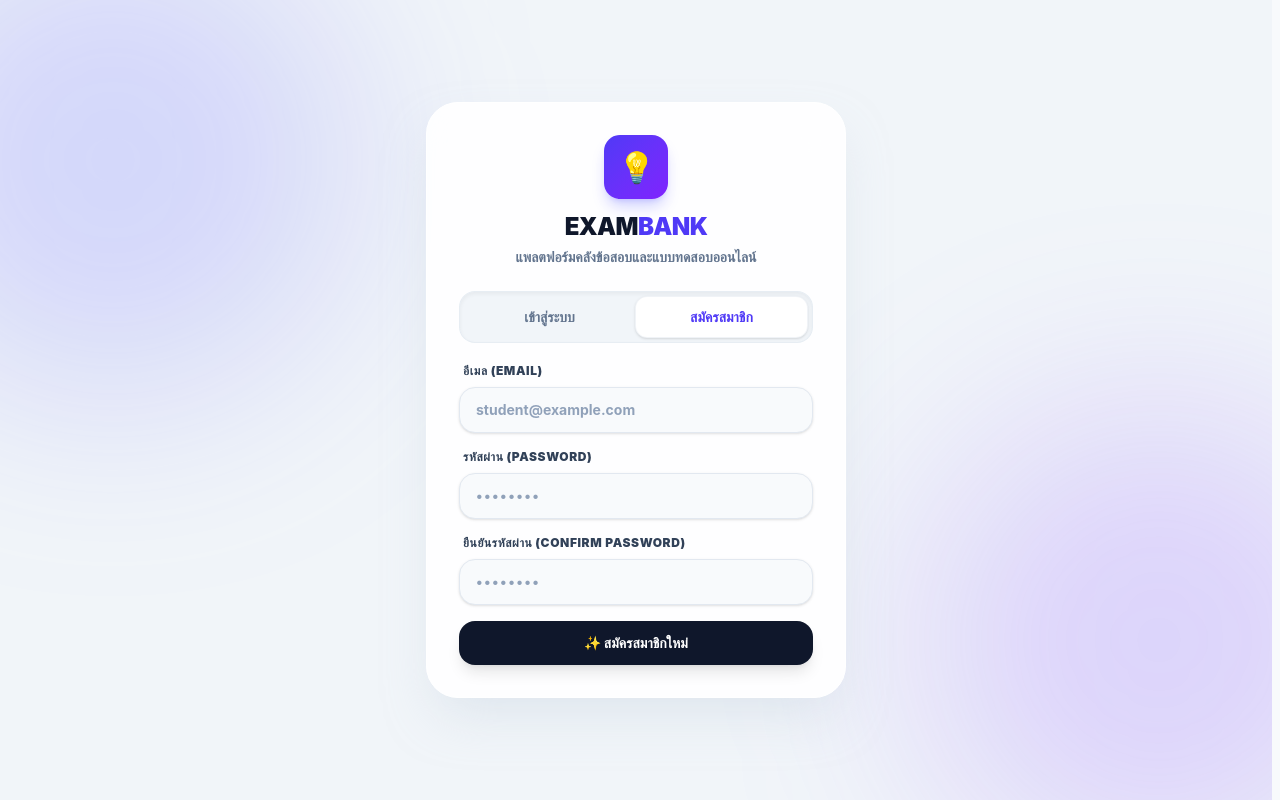
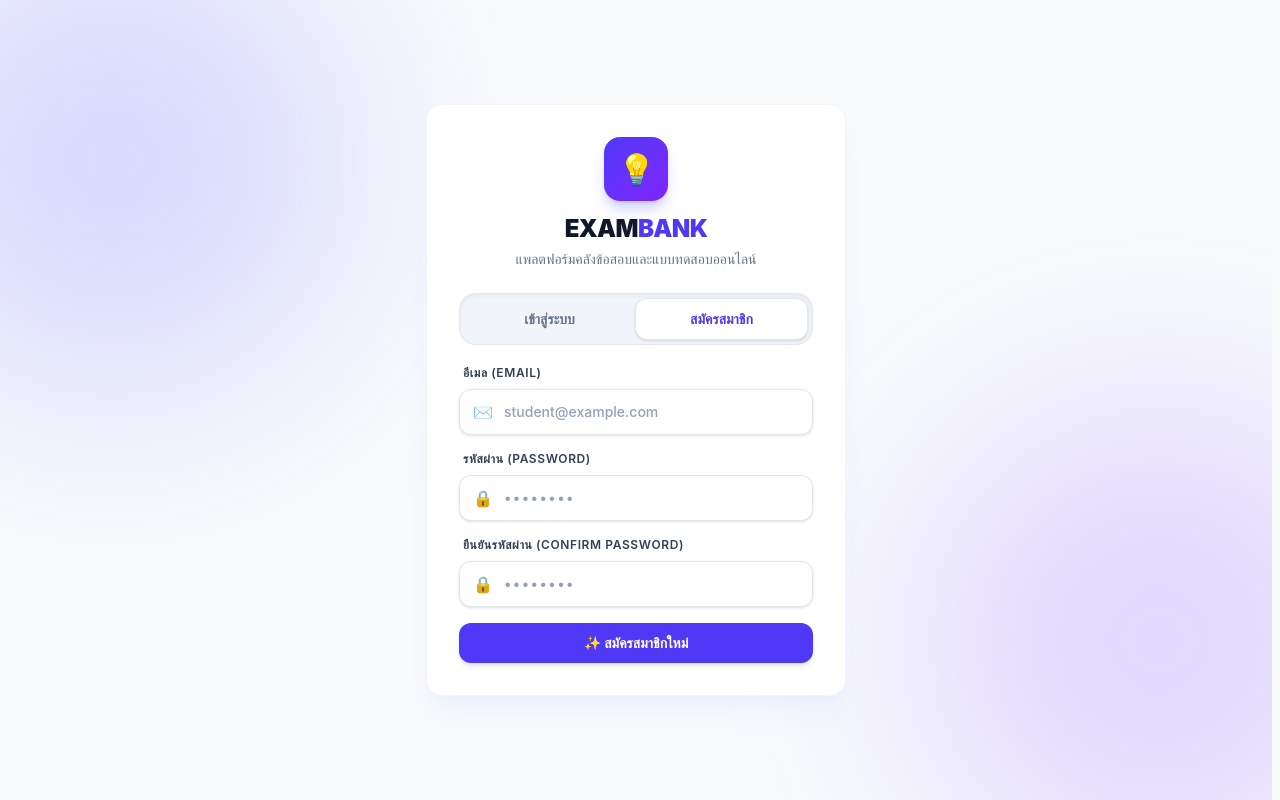
Before and after one commit to pornprompoh/Exam_website, a React (Vite) app in the folder exam-website/: page /login in a window 1280 px wide. Both pictures are taken after a click on the button "สมัครสมาชิก". Built offline with nearby package versions, Linux system fonts and the light colour scheme; no server answers.

Commit message:
แก้ไขหน้าล็อกอิน

```diff
--- a/exam-website/src/pages/auth/Login.jsx
+++ b/exam-website/src/pages/auth/Login.jsx
@@ -164,23 +164,23 @@
   }
 
   return (
-    <div className="h-dvh w-full bg-slate-100 flex items-center justify-center p-3 sm:p-5 selection:bg-indigo-500 selection:text-white relative overflow-hidden">
+    <div className="h-dvh w-full bg-slate-50 dark:bg-slate-950 flex items-center justify-center p-3 sm:p-5 selection:bg-indigo-500 selection:text-white relative overflow-hidden transition-colors duration-300">
 
       <div className="absolute top-[-10%] left-[-10%] w-[30rem] h-[30rem] bg-indigo-500/20 rounded-full blur-[100px] pointer-events-none" />
       <div className="absolute bottom-[-10%] right-[-10%] w-[30rem] h-[30rem] bg-violet-500/20 rounded-full blur-[100px] pointer-events-none" />
 
-      <div className="w-full max-w-[420px] max-h-full bg-white/90 backdrop-blur-xl rounded-[1.5rem] sm:rounded-[2rem] shadow-2xl shadow-slate-300/50 border border-white p-5 sm:p-8 relative z-10 animate-fadeIn">
+      <div className="w-full max-w-[420px] max-h-full bg-white dark:bg-slate-900 backdrop-blur-xl rounded-2xl shadow-xl shadow-indigo-100/40 dark:shadow-none border border-slate-100 dark:border-slate-800 p-5 sm:p-8 relative z-10 animate-fadeIn transition-colors duration-300">
 
         <div className="text-center mb-5 sm:mb-6">
           <div className="w-14 h-14 sm:w-16 sm:h-16 bg-gradient-to-br from-indigo-600 to-violet-600 text-white rounded-2xl flex items-center justify-center text-2xl sm:text-3xl shadow-lg shadow-indigo-500/30 mx-auto mb-3 hover:scale-105 transition-transform cursor-default">
             {activeTab === 'forgot' ? '🔐' : activeTab === 'update-password' ? '🔑' : '💡'}
           </div>
-          <h1 className="text-xl sm:text-2xl font-black text-slate-900 tracking-tight mb-1">
+          <h1 className="text-xl sm:text-2xl font-black text-slate-900 dark:text-white tracking-tight mb-1">
             {activeTab === 'forgot' ? 'กู้คืนรหัสผ่าน' : activeTab === 'update-password' ? 'ตั้งรหัสผ่านใหม่' : (
               <>EXAM<span className="text-indigo-600">BANK</span></>
             )}
           </h1>
-          <p className="text-[11px] sm:text-sm font-bold text-slate-500">
+          <p className="text-[11px] sm:text-sm font-medium text-slate-500 dark:text-slate-400">
             {activeTab === 'forgot'
               ? 'กรอกอีเมลของคุณเพื่อรับลิงก์ตั้งรหัสผ่านใหม่'
               : activeTab === 'update-password'
@@ -190,14 +190,14 @@
         </div>
 
         {activeTab !== 'forgot' && activeTab !== 'update-password' && (
-          <div className="flex p-1 bg-slate-100 rounded-2xl mb-5 border border-slate-200/60 shadow-inner">
+          <div className="flex p-1 bg-slate-100 dark:bg-slate-800/80 rounded-2xl mb-5 border border-slate-200 dark:border-slate-700 shadow-inner">
             <button
               type="button"
               onClick={() => handleTabChange('login')}
               className={`flex-1 py-2.5 text-xs sm:text-sm font-black rounded-xl transition-all cursor-pointer ${
                 activeTab === 'login'
-                  ? 'bg-white text-indigo-600 shadow-sm border border-slate-200/50'
-                  : 'text-slate-500 hover:text-slate-700 hover:bg-slate-200/50'
+                  ? 'bg-white dark:bg-slate-700 text-indigo-600 dark:text-indigo-300 shadow-sm border border-slate-200 dark:border-slate-600'
+                  : 'text-slate-500 dark:text-slate-400 hover:text-slate-700 dark:hover:text-slate-200 hover:bg-slate-200/50 dark:hover:bg-slate-700/50'
               }`}
             >
               เข้าสู่ระบบ
@@ -207,8 +207,8 @@
               onClick={() => handleTabChange('register')}
               className={`flex-1 py-2.5 text-xs sm:text-sm font-black rounded-xl transition-all cursor-pointer ${
                 activeTab === 'register'
-                  ? 'bg-white text-indigo-600 shadow-sm border border-slate-200/50'
-                  : 'text-slate-500 hover:text-slate-700 hover:bg-slate-200/50'
+                  ? 'bg-white dark:bg-slate-700 text-indigo-600 dark:text-indigo-300 shadow-sm border border-slate-200 dark:border-slate-600'
+                  : 'text-slate-500 dark:text-slate-400 hover:text-slate-700 dark:hover:text-slate-200 hover:bg-slate-200/50 dark:hover:bg-slate-700/50'
               }`}
             >
               สมัครสมาชิก
@@ -235,10 +235,11 @@
           {activeTab === 'update-password' ? (
             <>
               <div>
-                <label className="block text-[11px] sm:text-xs font-black text-slate-700 uppercase tracking-wider mb-2 pl-1">
+                <label className="block text-[11px] sm:text-xs font-semibold text-slate-700 dark:text-slate-300 uppercase tracking-wider mb-2 pl-1">
                   รหัสผ่านใหม่ (New Password)
                 </label>
                 <div className="relative">
+                  <span className="absolute left-3.5 top-1/2 -translate-y-1/2 text-slate-400 dark:text-slate-500" aria-hidden="true">🔒</span>
                   <input
                     type={showPassword ? "text" : "password"}
                     required
@@ -246,16 +247,17 @@
                     value={password}
                     onChange={(e) => setPassword(e.target.value)}
                     placeholder="••••••••"
-                    className="w-full pl-4 pr-12 py-3 bg-slate-50 border border-slate-200 rounded-2xl text-sm font-bold text-slate-900 placeholder-slate-400 focus:outline-none focus:ring-2 focus:ring-indigo-500 focus:bg-white transition-all shadow-sm tracking-widest"
+                    className="w-full pl-11 pr-4 py-3 bg-white dark:bg-slate-800/60 border border-slate-200 dark:border-slate-700 rounded-xl text-sm font-medium text-slate-800 dark:text-white placeholder-slate-400 focus:outline-none focus:border-indigo-500 focus:ring-4 focus:ring-indigo-100 dark:focus:ring-indigo-950 focus:bg-white dark:focus:bg-slate-800 transition-all shadow-sm tracking-widest"
                   />
                 </div>
               </div>
 
               <div>
-                <label className="block text-[11px] sm:text-xs font-black text-slate-700 uppercase tracking-wider mb-2 pl-1">
+                <label className="block text-[11px] sm:text-xs font-semibold text-slate-700 dark:text-slate-300 uppercase tracking-wider mb-2 pl-1">
                   ยืนยันรหัสผ่านใหม่ (Confirm New Password)
                 </label>
                 <div className="relative">
+                  <span className="absolute left-3.5 top-1/2 -translate-y-1/2 text-slate-400 dark:text-slate-500" aria-hidden="true">🔒</span>
                   <input
                     type={showPassword ? "text" : "password"}
                     required
@@ -263,7 +265,7 @@
                     value={confirmPassword}
                     onChange={(e) => setConfirmPassword(e.target.value)}
                     placeholder="••••••••"
-                    className="w-full pl-4 pr-12 py-3 bg-slate-50 border border-slate-200 rounded-2xl text-sm font-bold text-slate-900 placeholder-slate-400 focus:outline-none focus:ring-2 focus:ring-indigo-500 focus:bg-white transition-all shadow-sm tracking-widest"
+                    className="w-full pl-11 pr-4 py-3 bg-white dark:bg-slate-800/60 border border-slate-200 dark:border-slate-700 rounded-xl text-sm font-medium text-slate-800 dark:text-white placeholder-slate-400 focus:outline-none focus:border-indigo-500 focus:ring-4 focus:ring-indigo-100 dark:focus:ring-indigo-950 focus:bg-white dark:focus:bg-slate-800 transition-all shadow-sm tracking-widest"
                   />
                 </div>
                 <p className="text-[10px] text-slate-400 font-bold mt-2 pl-1">* ความยาวอย่างน้อย 6 ตัวอักษร</p>
@@ -273,17 +275,18 @@
             <>
               {activeTab !== 'update-password' && (
                 <div>
-                  <label className="block text-[11px] sm:text-xs font-black text-slate-700 uppercase tracking-wider mb-2 pl-1">
+                  <label className="block text-[11px] sm:text-xs font-semibold text-slate-700 dark:text-slate-300 uppercase tracking-wider mb-2 pl-1">
                     อีเมล (Email)
                   </label>
                   <div className="relative">
+                    <span className="absolute left-3.5 top-1/2 -translate-y-1/2 text-slate-400 dark:text-slate-500" aria-hidden="true">✉️</span>
                     <input
                       type="email"
                       required
                       value={email}
                       onChange={(e) => setEmail(e.target.value)}
                       placeholder="student@example.com"
-                      className="w-full pl-4 pr-4 py-3 bg-slate-50 border border-slate-200 rounded-2xl text-sm font-bold text-slate-900 placeholder-slate-400 focus:outline-none focus:ring-2 focus:ring-indigo-500 focus:bg-white transition-all shadow-sm"
+                      className="w-full pl-11 pr-4 py-3 bg-white dark:bg-slate-800/60 border border-slate-200 dark:border-slate-700 rounded-xl text-sm font-medium text-slate-800 dark:text-white placeholder-slate-400 focus:outline-none focus:border-indigo-500 focus:ring-4 focus:ring-indigo-100 dark:focus:ring-indigo-950 focus:bg-white dark:focus:bg-slate-800 transition-all shadow-sm"
                     />
                   </div>
                 </div>
@@ -292,7 +295,7 @@
               {activeTab !== 'forgot' && (
                 <div>
                   <div className="flex items-center justify-between mb-2 pl-1 pr-1">
-                    <label className="block text-[11px] sm:text-xs font-black text-slate-700 uppercase tracking-wider">
+                    <label className="block text-[11px] sm:text-xs font-semibold text-slate-700 dark:text-slate-300 uppercase tracking-wider">
                       รหัสผ่าน (Password)
                     </label>
                     {activeTab === 'login' && (
@@ -306,6 +309,7 @@
                     )}
                   </div>
                   <div className="relative">
+                    <span className="absolute left-3.5 top-1/2 -translate-y-1/2 text-slate-400 dark:text-slate-500" aria-hidden="true">🔒</span>
                     <input
                       type={showPassword ? "text" : "password"}
                       required
@@ -313,7 +317,7 @@
                       value={password}
                       onChange={(e) => setPassword(e.target.value)}
                       placeholder="••••••••"
-                      className="w-full pl-4 pr-12 py-3 bg-slate-50 border border-slate-200 rounded-2xl text-sm font-bold text-slate-900 placeholder-slate-400 focus:outline-none focus:ring-2 focus:ring-indigo-500 focus:bg-white transition-all shadow-sm tracking-widest"
+                      className="w-full pl-11 pr-4 py-3 bg-white dark:bg-slate-800/60 border border-slate-200 dark:border-slate-700 rounded-xl text-sm font-medium text-slate-800 dark:text-white placeholder-slate-400 focus:outline-none focus:border-indigo-500 focus:ring-4 focus:ring-indigo-100 dark:focus:ring-indigo-950 focus:bg-white dark:focus:bg-slate-800 transition-all shadow-sm tracking-widest"
                     />
                   </div>
                 </div>
@@ -321,10 +325,11 @@
 
               {activeTab === 'register' && (
                 <div>
-                  <label className="block text-[11px] sm:text-xs font-black text-slate-700 uppercase tracking-wider mb-2 pl-1">
+                  <label className="block text-[11px] sm:text-xs font-semibold text-slate-700 dark:text-slate-300 uppercase tracking-wider mb-2 pl-1">
                     ยืนยันรหัสผ่าน (Confirm Password)
                   </label>
                   <div className="relative">
+                    <span className="absolute left-3.5 top-1/2 -translate-y-1/2 text-slate-400 dark:text-slate-500" aria-hidden="true">🔒</span>
                     <input
                       type={showPassword ? "text" : "password"}
                       required
@@ -332,7 +337,7 @@
                       value={confirmPassword}
                       onChange={(e) => setConfirmPassword(e.target.value)}
                       placeholder="••••••••"
-                      className="w-full pl-4 pr-4 py-3 bg-slate-50 border border-slate-200 rounded-2xl text-sm font-bold text-slate-900 placeholder-slate-400 focus:outline-none focus:ring-2 focus:ring-indigo-500 focus:bg-white transition-all shadow-sm tracking-widest"
+                      className="w-full pl-11 pr-4 py-3 bg-white dark:bg-slate-800/60 border border-slate-200 dark:border-slate-700 rounded-xl text-sm font-medium text-slate-800 dark:text-white placeholder-slate-400 focus:outline-none focus:border-indigo-500 focus:ring-4 focus:ring-indigo-100 dark:focus:ring-indigo-950 focus:bg-white dark:focus:bg-slate-800 transition-all shadow-sm tracking-widest"
                     />
                   </div>
                 </div>
@@ -343,7 +348,7 @@
           <button
             type="submit"
             disabled={loading}
-            className="w-full py-3 bg-slate-900 hover:bg-indigo-600 text-white font-black rounded-2xl text-sm transition-all shadow-lg hover:shadow-indigo-500/30 disabled:opacity-50 disabled:cursor-not-allowed flex items-center justify-center gap-2 mt-3 cursor-pointer"
+            className="w-full py-2.5 bg-indigo-600 hover:bg-indigo-700 text-white font-semibold rounded-xl text-sm transition-all shadow-md hover:shadow-indigo-500/30 disabled:opacity-50 disabled:cursor-not-allowed flex items-center justify-center gap-2 mt-3 cursor-pointer"
           >
             {loading ? (
               <span>กำลังดำเนินการ...</span>
@@ -362,16 +367,16 @@
         {activeTab === 'login' && (
           <div className="mt-4 animate-fadeIn">
             <div className="flex items-center gap-3 mb-4">
-              <div className="h-px flex-1 bg-slate-200" />
+              <div className="h-px flex-1 bg-slate-200 dark:bg-slate-700" />
               <span className="text-[11px] font-bold text-slate-400">หรือ</span>
-              <div className="h-px flex-1 bg-slate-200" />
+              <div className="h-px flex-1 bg-slate-200 dark:bg-slate-700" />
             </div>
 
             <button
               type="button"
               onClick={handleGoogleSignIn}
               disabled={loading}
-              className="w-full py-3 bg-white hover:bg-slate-50 text-slate-700 border border-slate-200 hover:border-slate-300 font-black rounded-2xl text-sm transition-all shadow-sm hover:shadow-md disabled:opacity-50 disabled:cursor-not-allowed flex items-center justify-center gap-3 cursor-pointer"
+              className="w-full py-2.5 bg-white dark:bg-slate-800 border border-slate-300 dark:border-slate-700 text-slate-700 dark:text-slate-200 hover:bg-slate-50 dark:hover:bg-slate-700/50 font-semibold rounded-xl text-sm transition-all shadow-sm hover:shadow-md disabled:opacity-50 disabled:cursor-not-allowed flex items-center justify-center gap-3 cursor-pointer"
             >
               {loading ? (
                 <span>กำลังเชื่อมต่อกับ Google...</span>
@@ -400,7 +405,7 @@
             <button
               type="button"
               onClick={() => handleTabChange('login')}
-              className="text-xs sm:text-sm font-bold text-slate-500 hover:text-slate-800 transition-colors cursor-pointer flex items-center justify-center gap-1.5 mx-auto"
+              className="text-xs sm:text-sm font-medium text-slate-500 dark:text-slate-400 hover:text-slate-800 dark:hover:text-slate-200 transition-colors cursor-pointer flex items-center justify-center gap-1.5 mx-auto"
             >
               <span>←</span><span>กลับไปหน้าเข้าสู่ระบบ</span>
             </button>
```
